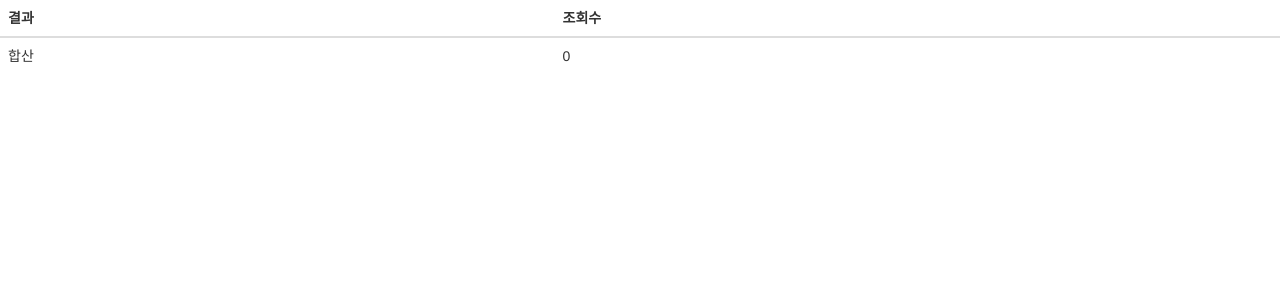
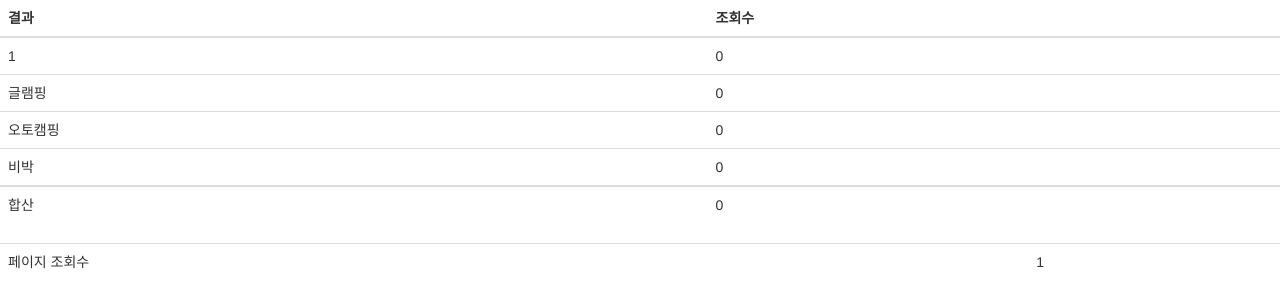
Before and after one commit to grape0919/sumsurvey, a Flask app: page /survey/statistic in a window 1280 px wide. Shown: the top 308 px of the page. Run offline with Flask 2, Linux system fonts and the light colour scheme; data comes from the database, SQL or seed files in the repository; data that the repository does not hold is empty; some libraries are stand-ins or nearby versions.

Commit message:
페이지 조회수 통계

```diff
--- a/app.py
+++ b/app.py
@@ -42,6 +42,15 @@ def before_request():
 def teardown_request(exception):
     g.db.close()
 
+
+@app.route('/')
+def start():
+
+    g.db.cursor().execute('update STATISTIC set CNT = (SELECT CNT FROM STATISTIC where R_ID = {ID})+1 where R_ID = {ID}'.format(ID=0))
+    g.db.commit()
+
+    return render_template('start_surv.html')
+
 @app.route('/survey/<id>')
 def show_entries(id=None):
     #질문
@@ -84,10 +93,6 @@ def analz():
 
     return render_template('analz_surv.html', entries=entries, id=1, choices=choices, maxid=maxid)
 
-@app.route('/')
-def start():
-    return render_template('start_surv.html')
-
 @app.route('/survey/splash/<result>')
 def splash(result = None):
     return render_template('splash_surv.html', result=result)
@@ -99,20 +104,21 @@ def result(result = None):
     row = cur.fetchall()[0]
     name = row[0]
 
-    cur = g.db.cursor().execute('update STATISTIC set CNT = (SELECT CNT FROM STATISTIC where R_ID = {ID})+1 where R_ID = {ID}'.format(ID=result))
+    g.db.cursor().execute('update STATISTIC set CNT = (SELECT CNT FROM STATISTIC where R_ID = {ID})+1 where R_ID = {ID}'.format(ID=result))
     g.db.commit()
 
     return render_template('result_surv.html', name=name)
 
+#통계
 @app.route('/survey/statistic')
 def statistic():
-    cur = g.db.cursor().execute('SELECT R_ID, CNT FROM STATISTIC')
+    cur = g.db.cursor().execute('SELECT R_ID, CNT FROM STATISTIC where R_ID != 0')
     g.db.commit()
     cnt_list = []
     for row in cur.fetchall():
         cnt_list.append((row[0], row[1]))
 
-    for index in range(len(cnt_list)):
+    for index in range(1, len(cnt_list)):
         cur = g.db.cursor().execute('SELECT NAME FROM RESULT WHERE R_ID={ID}'.format(ID=cnt_list[index][0]))
         g.db.commit()# cur = g.db.cursor().execute('SELECT * FROM QUESTION;')
         name = cur.fetchall()[0][0]
@@ -120,7 +126,12 @@ def statistic():
 
     summary = sum([row[1] for row in cnt_list])
 
-    return render_template('statistic.html', cntlist=cnt_list, sum = summary)
+    #방문 횟수
+    cur = g.db.cursor().execute('SELECT CNT FROM STATISTIC WHERE R_ID=0')
+    g.db.commit()# cur = g.db.cursor().execute('SELECT * FROM QUESTION;')
+    visitCnt = cur.fetchall()[0][0]
+
+    return render_template('statistic.html', cntlist=cnt_list, sum = summary, visit=visitCnt)
 
 if __name__ == '__main__':
     app.run(host='0.0.0.0', port='80')
--- /dev/null
+++ b/dbInit.py
@@ -0,0 +1,4 @@
+from app import init_db
+print("=== Start Database initializing ===")
+init_db()
+print("=== End Database initializing ===")
--- a/rdbms/0.DROP_TABLES.sql
+++ b/rdbms/0.DROP_TABLES.sql
@@ -2,3 +2,4 @@
 DROP TABLE IF EXISTS CHOICES;
 DROP TABLE IF EXISTS QUESTION;
 DROP TABLE IF EXISTS RESULT;
+DROP TABLE IF EXISTS STATISTIC;
--- a/rdbms/1.CREATE_TABLES.sql
+++ b/rdbms/1.CREATE_TABLES.sql
@@ -136,6 +136,7 @@ insert into RESULT(R_ID, NAME) values(3, '오토캠핑');
 insert into RESULT(R_ID, NAME) values(4, '비박');
 
 -- 통계정보
+insert into STATISTIC(R_ID, CNT) values(0, 0);
 insert into STATISTIC(R_ID, CNT) values(1, 0);
 insert into STATISTIC(R_ID, CNT) values(2, 0);
 insert into STATISTIC(R_ID, CNT) values(3, 0);
--- a/templates/statistic.html
+++ b/templates/statistic.html
@@ -28,5 +28,13 @@
                 </tr>
             </tbody>
         </table>
+        <table class="table">
+            <tbody>
+                <tr>
+                    <td>페이지 조회수</td>
+                    <td>{{visit}}</td>
+                </tr>
+            </tbody>
+        </table>
     </div>
 {% endblock %}
```
Also changed, not shown: rdbms/sumsurvey.db.
